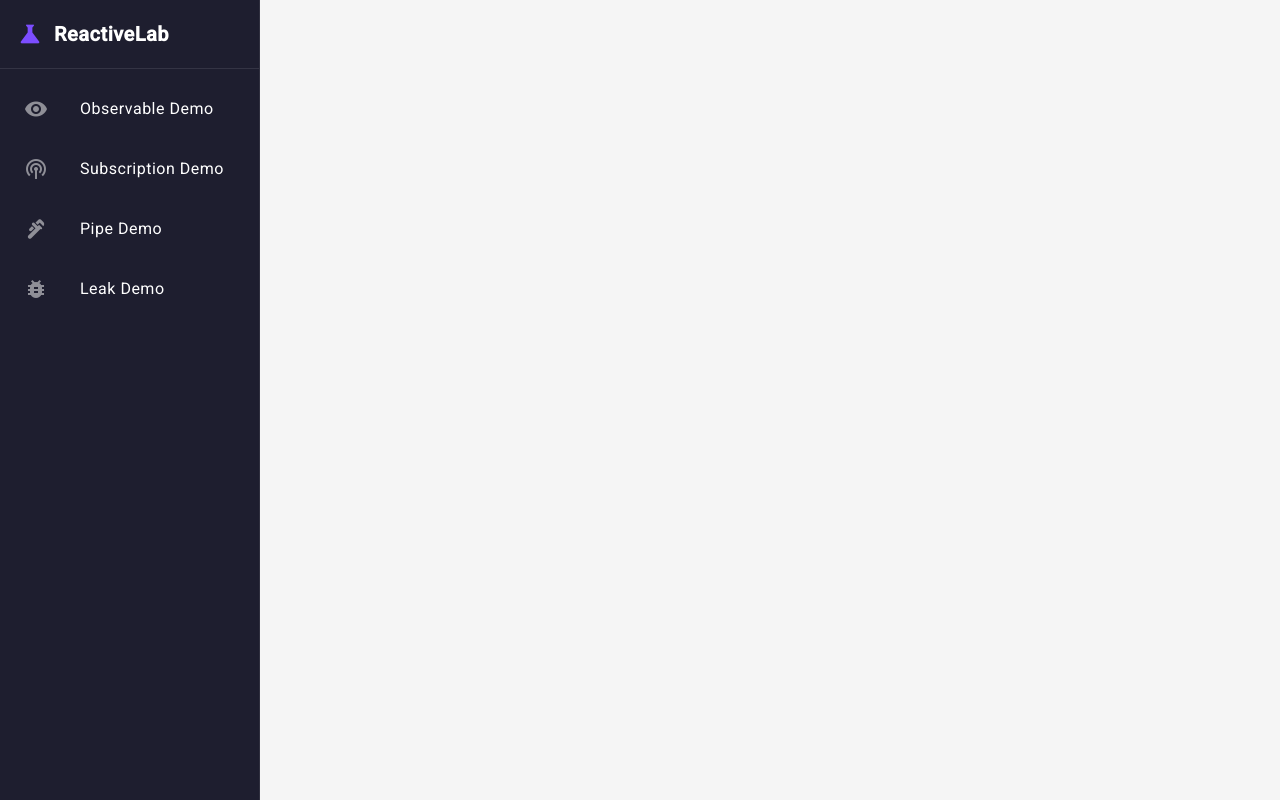
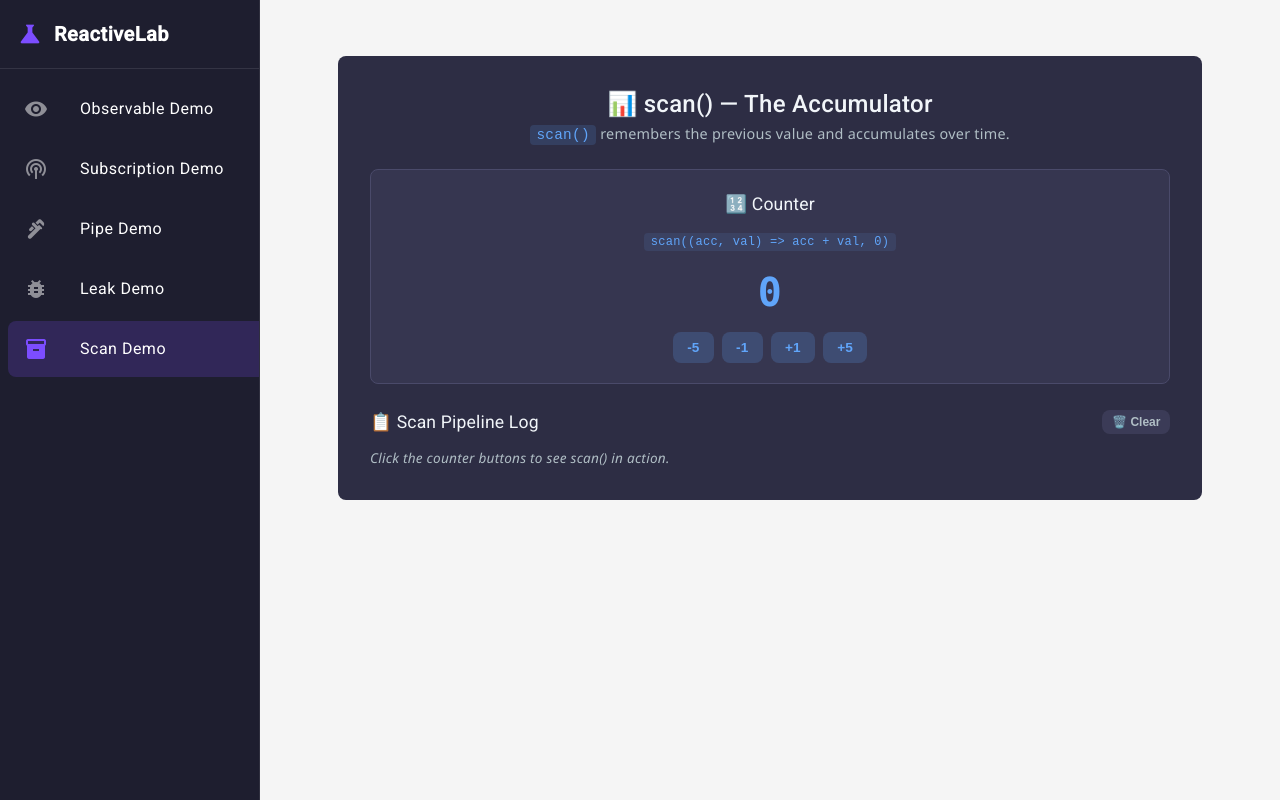
Before and after one commit to DebjaniGh/reactive-lab, an Angular app: page /scan-demo in a window 1280 px wide. Before the commit this address led to /. Built offline with nearby package versions, Linux system fonts and the light colour scheme.

Commit message:
Add scan-demo route with lazy-loaded ScanDemoComponent and navigation item with inventory icon

```diff
--- a/src/app/app.component.ts
+++ b/src/app/app.component.ts
@@ -31,5 +31,10 @@ export class AppComponent {
       label: 'Leak Demo',
       icon: 'bug_report',
     },
+    {
+      path: 'scan-demo',
+      label: 'Scan Demo',
+      icon: 'inventory',
+    },
   ];
 }
--- a/src/app/app.routes.ts
+++ b/src/app/app.routes.ts
@@ -34,4 +34,11 @@ export const routes: Routes = [
         (m) => m.LeakDemoComponent,
       ),
   },
+  {
+    path: 'scan-demo',
+    loadComponent: () =>
+      import('./features/foundations/scan-demo/scan-demo.component').then(
+        (m) => m.ScanDemoComponent,
+      ),
+  },
 ];
--- /dev/null
+++ b/src/app/features/foundations/scan-demo/scan-demo.component.html
@@ -0,0 +1,56 @@
+<!-- scan-demo.component.html -->
+
+<section class="scan-demo">
+  <!-- ① Header -->
+  <header class="scan-demo__header">
+    <h2>📊 scan() — The Accumulator</h2>
+    <p class="scan-demo__subtitle">
+      <code>scan()</code> remembers the previous value and accumulates over
+      time.
+    </p>
+  </header>
+
+  <!-- ② Counter Panel -->
+  <div class="scan-demo__panels">
+    <div class="scan-demo__panel">
+      <h3>🔢 Counter</h3>
+      <p class="scan-demo__panel-desc">
+        <code>scan((acc, val) =&gt; acc + val, 0)</code>
+      </p>
+
+      <div class="scan-demo__counter-display">
+        {{ counterValue }}
+      </div>
+
+      <div class="scan-demo__counter-buttons">
+        <button class="btn btn--counter" (click)="onCounter(-5)">-5</button>
+        <button class="btn btn--counter" (click)="onCounter(-1)">-1</button>
+        <button class="btn btn--counter" (click)="onCounter(1)">+1</button>
+        <button class="btn btn--counter" (click)="onCounter(5)">+5</button>
+      </div>
+    </div>
+  </div>
+
+  <!-- ③ Scan Pipeline Log -->
+  <div class="scan-demo__log">
+    <div class="scan-demo__log-header">
+      <h3>📋 Scan Pipeline Log</h3>
+      <button class="btn btn--clear" (click)="onClearLog()">🗑️ Clear</button>
+    </div>
+
+    @if (log.length === 0) {
+      <p class="scan-demo__empty">
+        Click the counter buttons to see scan() in action.
+      </p>
+    } @else {
+      <ul class="scan-demo__log-list">
+        @for (entry of log; track entry.id) {
+          <li>
+            <span class="scan-demo__log-panel">{{ entry.panel }}</span>
+            {{ entry.message }}
+          </li>
+        }
+      </ul>
+    }
+  </div>
+</section>
--- /dev/null
+++ b/src/app/features/foundations/scan-demo/scan-demo.component.scss
@@ -0,0 +1,185 @@
+// scan-demo.component.scss
+
+// ── Design tokens ──
+$color-counter: #60a5fa;
+$color-surface: #2d2d44;
+$color-surface-alt: #363650;
+$color-text: #f1f5f9;
+$color-muted: #b0bec5;
+$color-border: #4a4a6a;
+$radius: 8px;
+
+// ── Block ──
+.scan-demo {
+  max-width: 800px;
+  margin: 2rem auto;
+  padding: 2rem;
+  background: $color-surface;
+  border-radius: $radius;
+  color: $color-text;
+  font-family: "Segoe UI", system-ui, sans-serif;
+}
+
+// ── Header ──
+.scan-demo__header {
+  margin-bottom: 1.5rem;
+  text-align: center;
+
+  h2 {
+    margin: 0 0 0.25rem;
+    font-size: 1.5rem;
+  }
+}
+
+.scan-demo__subtitle {
+  margin: 0;
+  color: $color-muted;
+  font-size: 0.9rem;
+
+  code {
+    background: rgba($color-counter, 0.15);
+    color: $color-counter;
+    padding: 0.1rem 0.4rem;
+    border-radius: 4px;
+  }
+}
+
+// ── Panels Grid ──
+.scan-demo__panels {
+  display: grid;
+  grid-template-columns: 1fr;
+  gap: 1rem;
+  margin-bottom: 1.5rem;
+}
+
+.scan-demo__panel {
+  background: $color-surface-alt;
+  border: 1px solid $color-border;
+  border-radius: $radius;
+  padding: 1.25rem;
+  display: flex;
+  flex-direction: column;
+  align-items: center;
+  gap: 0.75rem;
+
+  h3 {
+    margin: 0;
+    font-size: 1.1rem;
+  }
+}
+
+.scan-demo__panel-desc {
+  margin: 0;
+
+  code {
+    font-size: 0.75rem;
+    background: rgba($color-counter, 0.1);
+    color: $color-counter;
+    padding: 0.15rem 0.4rem;
+    border-radius: 4px;
+  }
+}
+
+// ── Counter ──
+.scan-demo__counter-display {
+  font-size: 2.5rem;
+  font-weight: 700;
+  color: $color-counter;
+  font-family: "Fira Code", "Consolas", monospace;
+  min-height: 3.5rem;
+  display: flex;
+  align-items: center;
+}
+
+.scan-demo__counter-buttons {
+  display: flex;
+  gap: 0.5rem;
+}
+
+// ── Buttons ──
+.btn {
+  padding: 0.5rem 0.9rem;
+  border: none;
+  border-radius: $radius;
+  font-size: 0.85rem;
+  font-weight: 600;
+  cursor: pointer;
+  transition:
+    opacity 0.2s ease,
+    transform 0.1s ease;
+
+  &:active {
+    transform: scale(0.95);
+  }
+
+  &--counter {
+    background: rgba($color-counter, 0.2);
+    color: $color-counter;
+  }
+
+  &--clear {
+    background: rgba($color-border, 0.5);
+    color: $color-muted;
+    font-size: 0.75rem;
+    padding: 0.3rem 0.6rem;
+  }
+}
+
+// ── Log ──
+.scan-demo__log {
+  h3 {
+    margin: 0;
+    font-size: 1.1rem;
+  }
+}
+
+.scan-demo__log-header {
+  display: flex;
+  justify-content: space-between;
+  align-items: center;
+  margin-bottom: 0.75rem;
+}
+
+.scan-demo__log-list {
+  list-style: none;
+  margin: 0;
+  padding: 0;
+  max-height: 200px;
+  overflow-y: auto;
+
+  li {
+    padding: 0.35rem 0;
+    border-bottom: 1px solid $color-border;
+    font-size: 0.8rem;
+    font-family: "Fira Code", "Consolas", monospace;
+    animation: fadeIn 0.2s ease;
+
+    &:last-child {
+      border-bottom: none;
+    }
+  }
+}
+
+.scan-demo__log-panel {
+  margin-right: 0.4rem;
+}
+
+// ── Empty state ──
+.scan-demo__empty {
+  color: $color-muted;
+  font-style: italic;
+  font-size: 0.85rem;
+  margin: 0;
+}
+
+// ── Animation ──
+@keyframes fadeIn {
+  from {
+    opacity: 0;
+    transform: translateY(4px);
+  }
+  to {
+    opacity: 1;
+    transform: translateY(0);
+  }
+}
--- /dev/null
+++ b/src/app/features/foundations/scan-demo/scan-demo.component.ts
@@ -0,0 +1,92 @@
+// scan-demo.component.ts
+
+import { Component, OnDestroy } from '@angular/core';
+import { CommonModule } from '@angular/common';
+import { Subject, Subscription, scan, tap } from 'rxjs';
+
+// ── Types ──
+
+interface LogEntry {
+  id: number;
+  panel: string;
+  message: string;
+}
+
+// ── Reducer (pure function) ──
+
+function counterReducer(acc: number, val: number): number {
+  return acc + val;
+}
+
+@Component({
+  selector: 'app-scan-demo',
+  standalone: true,
+  imports: [CommonModule],
+  templateUrl: './scan-demo.component.html',
+  styleUrl: './scan-demo.component.scss',
+})
+export class ScanDemoComponent implements OnDestroy {
+  // ① The Subject — entry point for counter events
+  private counter$$ = new Subject<number>();
+
+  // ② Subscription tracker
+  private subs: Subscription[] = [];
+
+  // ③ Public state for template
+  counterValue = 0;
+  log: LogEntry[] = [];
+
+  // ④ Log counter
+  private logCounter = 0;
+
+  constructor() {
+    this.setupCounter();
+  }
+
+  // ── Counter Pipeline ──
+  private setupCounter(): void {
+    const sub = this.counter$$
+      .pipe(
+        // scan() receives each value and accumulates it
+        scan(counterReducer, 0),
+
+        // tap() logs the pipeline step (peek without modifying)
+        tap((acc) => {
+          this.addLog('🔢', `acc + val → new acc: ${acc}`);
+        }),
+      )
+      .subscribe((value) => {
+        // The accumulated value updates the template
+        this.counterValue = value;
+      });
+
+    this.subs.push(sub);
+  }
+
+  // ── Template Actions ──
+
+  onCounter(value: number): void {
+    this.counter$$.next(value);
+  }
+
+  onClearLog(): void {
+    this.log = [];
+    this.logCounter = 0;
+  }
+
+  // ── Helpers ──
+
+  private addLog(panel: string, message: string): void {
+    this.logCounter++;
+    this.log.unshift({
+      id: this.logCounter,
+      panel,
+      message,
+    });
+  }
+
+  ngOnDestroy(): void {
+    this.subs.forEach((s) => s.unsubscribe());
+    this.counter$$.complete();
+  }
+}
```
Also changed, not shown: 1 other file (tests, documents, lock files or other folders).
